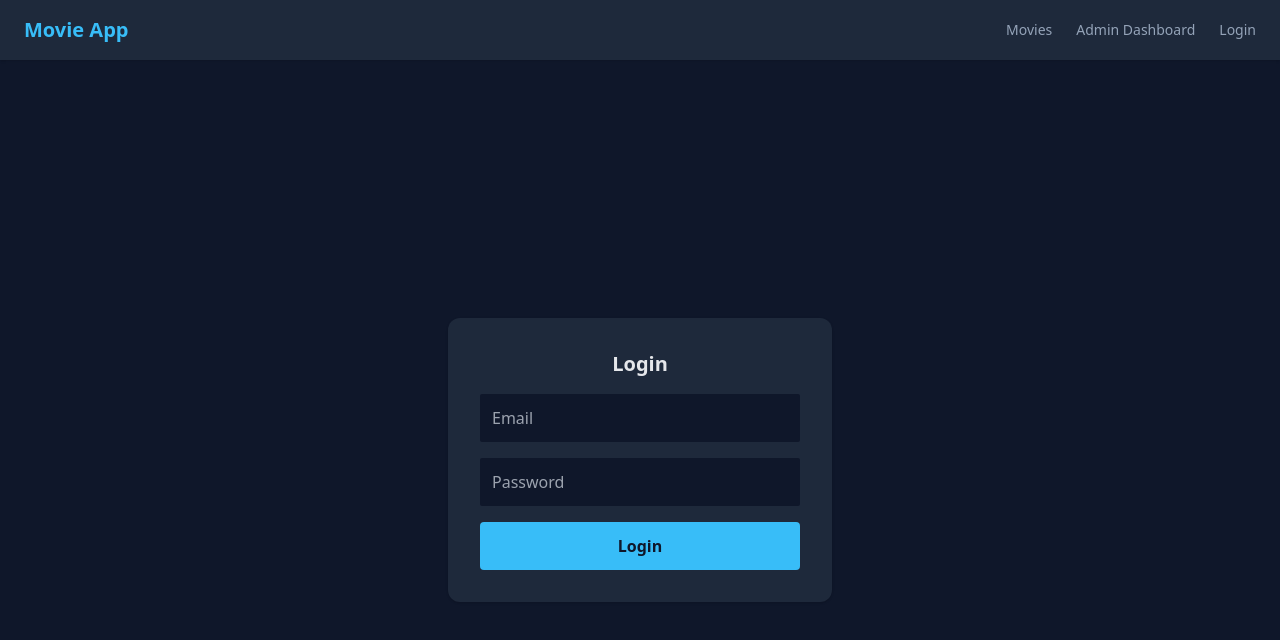
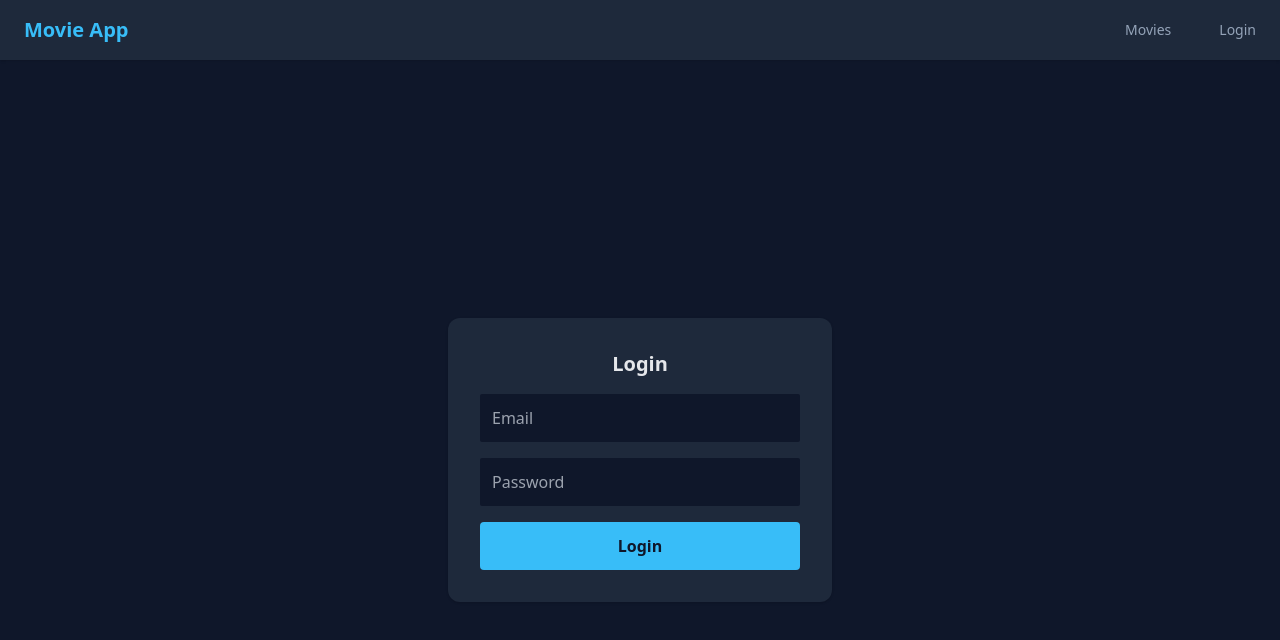
Before and after one commit to aswanth-kt/Movie-App, a React (Vite) app in the folder frontend/: page /login in a window 1280 px wide. Shown: the top 640 px of the page. Built offline with nearby package versions, Linux system fonts and the light colour scheme; no server answers.

Commit message:
feat: Impliment context for user auth

```diff
--- a/frontend/src/components/Navbar.jsx
+++ b/frontend/src/components/Navbar.jsx
@@ -1,6 +1,8 @@
 import { Link } from "react-router-dom";
+import { useAuth } from "../context/AuthContext";
 
 export default function Navbar() {
+    const { user, logout } = useAuth()
 
     return (
         <nav className="bg-secondary px-6 py-4 flex justify-between items-center shadow">
@@ -16,21 +18,29 @@ export default function Navbar() {
                     to="/movies"
                     className="text-muted hover:text-accent transition"
                 >
-                    Movies
+                    {
+                        user?.role === 'user' ? `Hi ${user.name}` : "Movies"
+                    }
                 </Link>
 
                 <Link
                     to="/admin-dashboard"
                     className="text-muted hover:text-accent transition"
                 >
-                    Admin Dashboard
+                    {
+                        user?.role === 'admin' ? "Dashboard" : ""
+                    }
                 </Link>
 
                 <Link
                     to="/login"
                     className="text-muted hover:text-accent transition"
                 >
-                    Login
+                    {
+                        user ?
+                        <span onClick={logout}> Logout </span>
+                        : <span>Login</span>
+                    }
                 </Link>
             </div>
         </nav>
--- /dev/null
+++ b/frontend/src/context/AuthContext.jsx
@@ -0,0 +1,26 @@
+import { createContext, useContext, useState } from "react";
+
+const AuthContext = createContext(null);
+
+export function AuthProvider({ children }) {
+    const [user, setUser] = useState(null);
+
+    const login = (userData) => {
+        setUser(userData);  // Store api responce data
+    };
+
+    const logout = () => {
+        setUser(null);
+    };
+
+    return (
+        <AuthContext.Provider value={{ user, login, logout }}>
+            {children}
+        </AuthContext.Provider>
+    )
+};
+
+
+export function useAuth() {
+    return useContext(AuthContext);
+}
--- a/frontend/src/main.jsx
+++ b/frontend/src/main.jsx
@@ -2,12 +2,15 @@ import { StrictMode } from 'react'
 import { createRoot } from 'react-dom/client'
 import { BrowserRouter } from 'react-router-dom'
 import './index.css'
-import App from './App.jsx'
+import App from './App.jsx';
+import { AuthProvider } from './context/AuthContext.jsx';
 
 createRoot(document.getElementById('root')).render(
   <StrictMode>
     <BrowserRouter>
+    <AuthProvider>
       <App />
+    </AuthProvider>
     </BrowserRouter>
   </StrictMode>,
 )
--- a/frontend/src/pages/LoginPage.jsx
+++ b/frontend/src/pages/LoginPage.jsx
@@ -1,6 +1,7 @@
 import { useState } from "react";
 import { useNavigate } from "react-router-dom";
 import axios from "../../api/axios";
+import { useAuth } from "../context/AuthContext";
 
 export default function LoginPage() {
     const [email, setEmail] = useState("");
@@ -9,17 +10,24 @@ export default function LoginPage() {
 
     const navigate = useNavigate();
 
+    const { login } = useAuth();
+
     const handleLogin = async (e) => {
         e.preventDefault();
+
         try {
             setLoading(true);
+
             const responce = await axios.post(
                 `${import.meta.env.VITE_BASE_URL}/user/login`,{
                     email,
                     password
                 }
             )
-            console.log("login responce:", responce.data)
+            console.log("login responce:", responce.data);
+
+            login(responce.data);   // Store user data to context
+
             setLoading(false);
 
             if (responce.status === 200 && responce.data.role === "admin") {
```
Also changed, not shown: frontend/src/constants/url.js (added).
